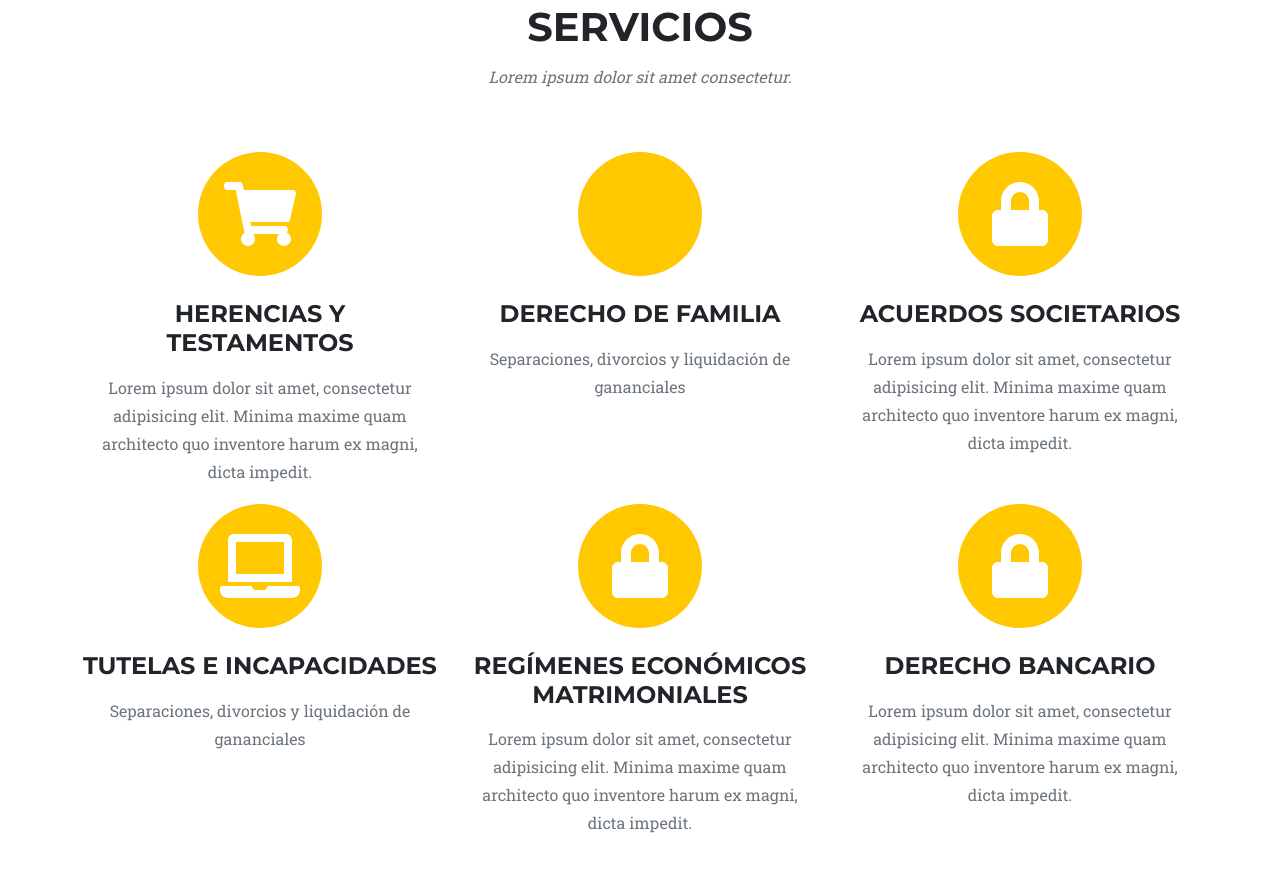
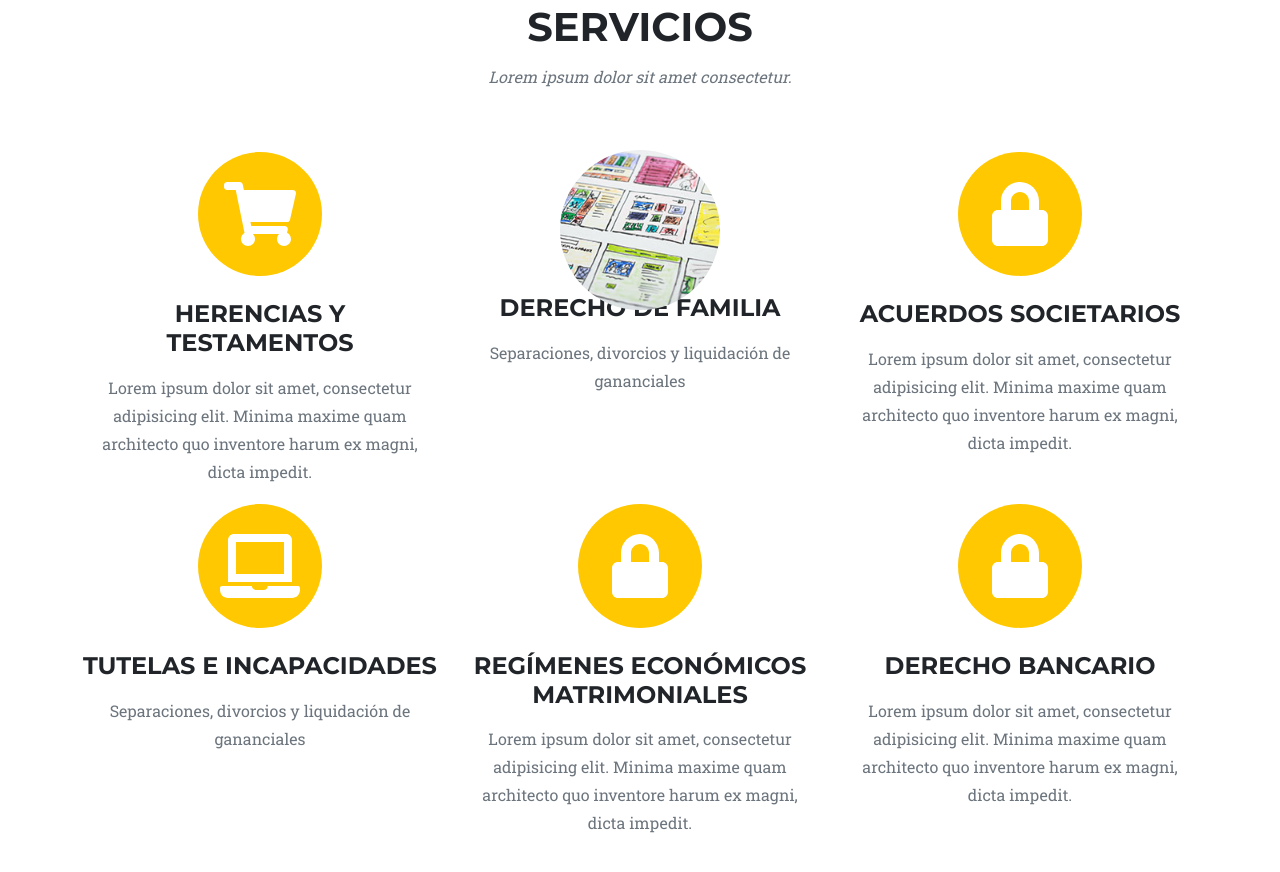
Before and after one commit to RicardoPeYu/pagwebpruebas, a plain HTML site: page index.html in a window 1280 px wide. Shown: the part 1442-2314 px from the top of the page. Drawn offline with nearby package versions, Linux system fonts and the light colour scheme.

Commit message:
Update index.html

```diff
--- a/index.html
+++ b/index.html
@@ -90,9 +90,9 @@
                     </div>
                     <div class="col-md-4">
                         <span class="fa-stack fa-4x">
-                            <i class="fas fa-circle fa-stack-2x text-primary">
-                            <div class="timeline-image"><img class="rounded-circle img-fluid" src="assets/img/about/1.jpg" alt="..." /></div>
-                           </i>
+                            <!--<i class="fas fa-circle fa-stack-2x text-primary">-->
+                            <i class="timeline-image"><img class="rounded-circle img-fluid" src="assets/img/about/1.jpg" alt="..." /></i>
+
                              <!--<i class="fas fa-laptop fa-stack-1x fa-inverse"></i>-->
                         </span>
                         <h4 class="my-3">DERECHO DE FAMILIA</h4>
```
